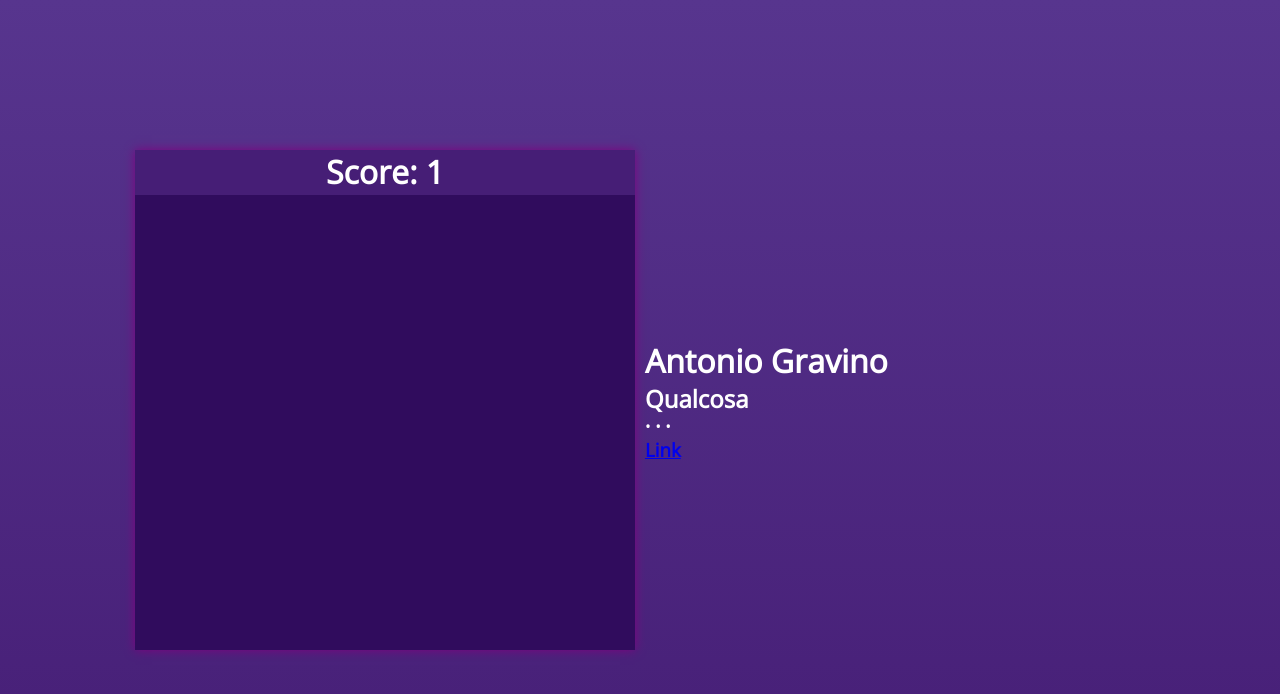
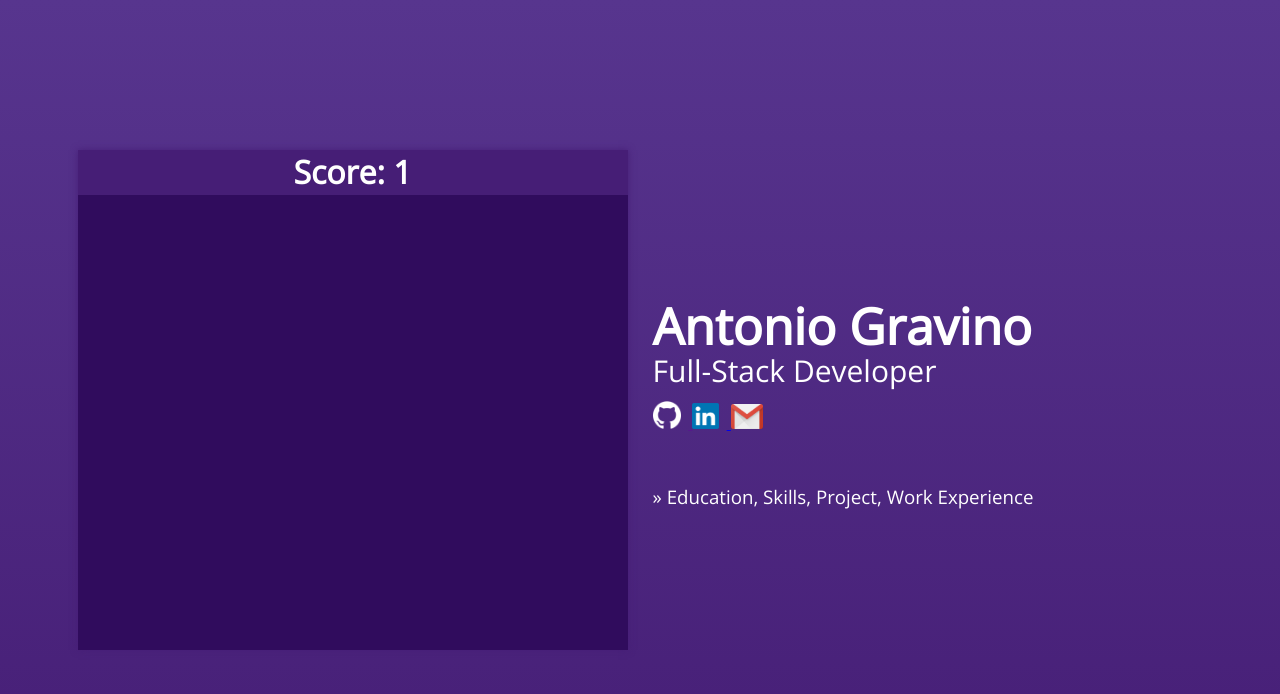
Before and after one commit to v1enna/personal-page, a Flask app: page / in a window 1280 px wide. Shown: the top 694 px of the page. Run offline with Flask 2, Linux system fonts and the light colour scheme.

Commit message:
Finalize about panel

```diff
--- a/static/style.css
+++ b/static/style.css
@@ -23,12 +23,11 @@ body {
   height: 100%;
 }
 .container .game {
-  margin: 5px;
-  width: 500px;
+  width: 550px;
   height: 500px;
   display: flex;
   flex-direction: column;
-  box-shadow: 0px 0px 10px purple;
+  box-shadow: 0px 0px 7px #461E76;
 }
 .container .game .score {
   height: 50px;
@@ -46,13 +45,52 @@ body {
   background: #300C5D;
 }
 .container .about {
-  margin: 5px;
-  width: 500px;
+  margin-left: 25px;
+  width: 550px;
   height: 500px;
   align-items: left;
   flex-direction: column;
   display: flex;
   justify-content: center;
 }
+.container .about h1 {
+  font-size: 50px;
+  font-weight: 900;
+}
+.container .about h2 {
+  font-size: 30px;
+  font-weight: 100;
+  margin-top: -10px;
+  margin-bottom: 10px;
+}
+.container .about h3 {
+  margin-top: 50px;
+  font-weight: 200 !important;
+}
+.container .about h3 a {
+  color: white !important;
+  text-decoration: none;
+}
+.container .about h3 a:hover {
+  text-decoration: underline;
+}
+.container .about .icons img {
+  margin-right: 7.5px;
+}
+.container .about .icons img:hover {
+  mix-blend-mode: soft-light;
+}
+.container .about .icons .github {
+  width: 28px;
+  height: 28px;
+}
+.container .about .icons .linkedin {
+  width: 27px;
+  height: 26px;
+}
+.container .about .icons .gmail {
+  width: 32px;
+  height: 25px;
+}
 
 /*# sourceMappingURL=style.css.map */
--- a/static/style.sass
+++ b/static/style.sass
@@ -2,8 +2,14 @@
 
 $box_colors: #57358E #461E76 #300C5D
 $font: 'Open Sans', sans-serif
-$box_size: 500px 500px
+$box_size: 550px 500px
 $score_size: 50px
+
+$github_logo: 'public/github.png'
+$gmail_logo: 'public/gmail.png'
+$linkedin_logo: 'public/gmail.png'
+
+$icon_size: 30px 30px
 
 *
     padding: 0
@@ -26,12 +32,11 @@ body
     height: 100%
 
     .game
-        margin: 5px
         width: nth($box_size, 1)
         height: nth($box_size, 2)
         display: flex
         flex-direction: column
-        box-shadow: 0px 0px 10px purple
+        box-shadow: 0px 0px 7px nth($box_colors, 2)
 
         .score
             height: $score_size
@@ -48,12 +53,53 @@ body
             height: 100%
             background: nth($box_colors, 3)
 
-
     .about
-        margin: 5px
+        margin-left: 25px
         width: nth($box_size, 1)
         height: nth($box_size, 2)
         align-items: left
         flex-direction: column
         display: flex
         justify-content: center
+
+        h1
+            font-size: 50px
+            font-weight: 900
+
+
+        h2
+            font-size: 30px
+            font-weight: 100
+            margin-top: -10px
+            margin-bottom: 10px
+
+        h3
+            margin-top: 50px
+            font-weight: 200 !important
+
+            a
+                color: white !important
+                text-decoration: none
+
+            a:hover
+                text-decoration: underline
+
+        .icons
+
+            img
+                margin-right: 7.5px
+
+            img:hover
+                mix-blend-mode: soft-light
+
+            .github
+                width: 28px
+                height: 28px
+
+            .linkedin
+                width: 27px
+                height: 26px
+
+            .gmail
+                width: 32px
+                height: 25px
--- a/templates/app.html
+++ b/templates/app.html
@@ -19,13 +19,21 @@
                     Antonio Gravino
                 </h1>
                 <h2>
-                    Qualcosa
+                    Full-Stack Developer
                 </h2>
                 <div class="icons">
-                    &bull; &bull; &bull;
+                    <a href="">
+                        <img class="github" src="{{ url_for('static', filename = 'public/github.png') }}" />
+                    </a>
+                    <a href="/">
+                        <img class="linkedin" src="{{ url_for('static', filename = 'public/linkedin.png') }}" />
+                    </a>
+                    <a href="/">
+                        <img class="gmail" src="{{ url_for('static', filename = 'public/gmail.png') }}" />
+                    </a>
                 </div>
                 <h3>
-                    <a href="/">Link</a>
+                    <a href="/">» Education, Skills, Project, Work Experience</a>
                 </h3>
             </div>
         </div>
```
Also changed, not shown: static/public/github.png (added), static/public/gmail.png (added), static/public/linkedin.png (added), 1 other file.
